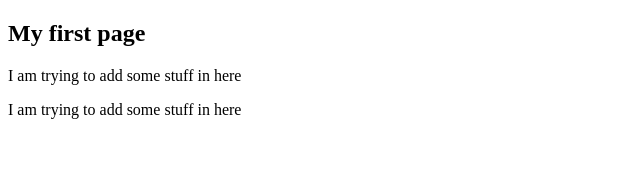
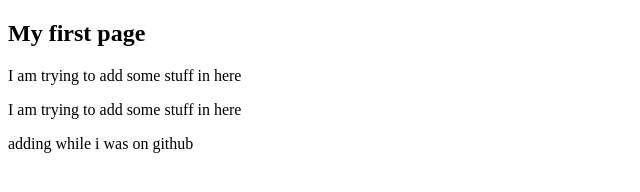
Before and after one commit to avuvirk/Myhtmlrepo, a plain HTML site: page index.html in a window 1280 px wide. Shown: the whole page, without its empty margins (0-640 px from the left). Drawn offline with Linux system fonts and the light colour scheme.

Commit message:
added stuff while on github

```diff
--- a/index.html
+++ b/index.html
@@ -2,11 +2,14 @@
 <html>
 <head>
 <title> My html repo </title>
-<link rel = "styleheet" href="styles.css" medis="screen"/>
+<link rel = "styleheet" href="styles.css" media="screen"/>
 </head>
 <body>
 <h2> My first page </h2>
 <p> I am trying to add some stuff in here </p>
 <p> I am trying to add some stuff in here </p>
+
+
+<p> adding while i was on github</p>
 </body>
 </html>
```
